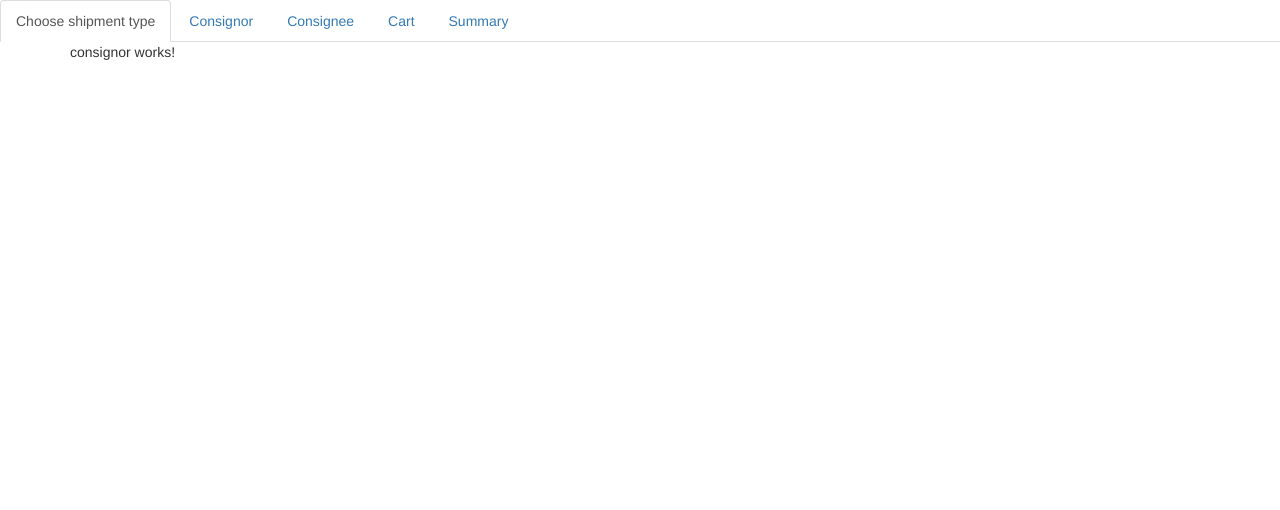
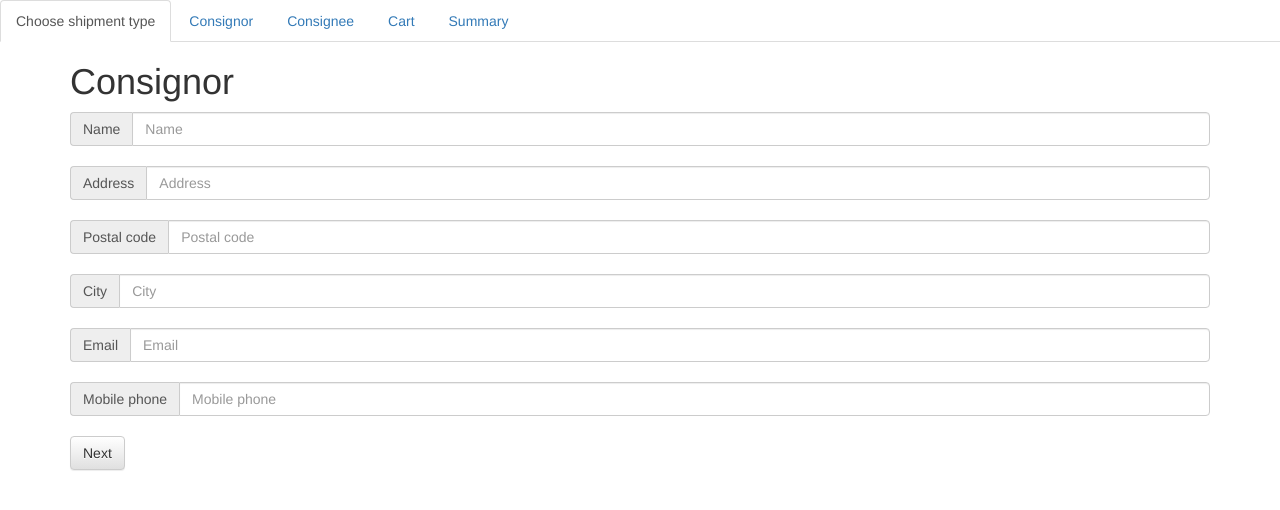
Before and after one commit to erlfas/BookAShipment1, an Angular app: page /consignor in a window 1280 px wide. Shown: the top 510 px of the page. Built offline with nearby package versions, Linux system fonts and the light colour scheme.

Commit message:
adding consignor

```diff
--- a/src/app/app.module.ts
+++ b/src/app/app.module.ts
@@ -1,6 +1,9 @@
 import { BrowserModule } from '@angular/platform-browser';
 import { NgModule } from '@angular/core';
-import { FormsModule } from '@angular/forms';
+import {
+  FormsModule,
+  ReactiveFormsModule
+} from '@angular/forms';
 import { HttpModule } from '@angular/http';
 
 import {
@@ -38,6 +41,7 @@ const routes: Routes = [
   imports: [
     BrowserModule,
     FormsModule,
+    ReactiveFormsModule,
     HttpModule,
     RouterModule.forRoot(routes)
   ],
--- a/src/app/consignor/consignor.component.html
+++ b/src/app/consignor/consignor.component.html
@@ -1,3 +1,91 @@
-<p>
-  consignor works!
-</p>
+<h1>Consignor</h1>
+
+<form [formGroup]="consignorForm" (ngSubmit)="onSubmit(consignorForm.value)" class="ui form">
+
+  <div class="input-group">
+    <span class="input-group-addon" id="basic-addon1">Name</span>
+    <input
+      id="name"
+      [formControl]="name"
+      type="text"
+      class="form-control"
+      placeholder="Name"
+      aria-describedby="basic-addon1"
+      [ngClass]="{'alert alert-danger': !name.valid && name.touched}">
+  </div>
+
+  <div><span><br /></span></div>
+
+  <div class="input-group">
+    <span class="input-group-addon" id="basic-addon1">Address</span>
+    <input
+      id="address"
+      [formControl]="address"
+      type="text"
+      class="form-control"
+      placeholder="Address"
+      aria-describedby="basic-addon1"
+      [ngClass]="{'alert alert-danger': !address.valid && address.touched}">
+  </div>
+
+  <div><span><br /></span></div>
+
+  <div class="input-group">
+    <span class="input-group-addon" id="basic-addon1">Postal code</span>
+    <input
+      id="postalcode"
+      [formControl]="postalcode"
+      type="text"
+      class="form-control"
+      placeholder="Postal code"
+      aria-describedby="basic-addon1"
+      [ngClass]="{'alert alert-danger': !postalcode.valid && postalcode.touched}">
+  </div>
+
+  <div><span><br /></span></div>
+
+  <div class="input-group">
+    <span class="input-group-addon" id="basic-addon1">City</span>
+    <input
+      id="city"
+      [formControl]="city"
+      type="text"
+      class="form-control"
+      placeholder="City"
+      aria-describedby="basic-addon1"
+      [ngClass]="{'alert alert-danger': !city.valid && city.touched}">
+  </div>
+
+  <div><span><br /></span></div>
+
+  <div class="input-group">
+    <span class="input-group-addon" id="basic-addon1">Email</span>
+    <input
+      id="email"
+      [formControl]="email"
+      type="text"
+      class="form-control"
+      placeholder="Email"
+      aria-describedby="basic-addon1"
+      [ngClass]="{'alert alert-danger': !email.valid && email.touched}">
+  </div>
+
+  <div><span><br /></span></div>
+
+  <div class="input-group">
+    <span class="input-group-addon" id="basic-addon1">Mobile phone</span>
+    <input
+      id="phone"
+      [formControl]="phone"
+      type="text"
+      class="form-control"
+      placeholder="Mobile phone"
+      aria-describedby="basic-addon1"
+      [ngClass]="{'alert alert-danger': !phone.valid && phone.touched}">
+  </div>
+
+  <div><span><br /></span></div>
+
+  <button type="submit" class="btn btn-default">Next</button>
+
+</form>
--- a/src/app/consignor/consignor.component.ts
+++ b/src/app/consignor/consignor.component.ts
@@ -1,15 +1,68 @@
-import { Component, OnInit } from '@angular/core';
+import {
+  Component,
+  OnInit
+} from '@angular/core';
+import {
+  FormBuilder,
+  FormGroup,
+  Validators,
+  AbstractControl
+} from '@angular/forms';
+import { Consignor } from './consignor.model';
 
 @Component({
-  selector: 'app-consignor',
+  selector: 'consignor',
   templateUrl: './consignor.component.html',
   styleUrls: ['./consignor.component.css']
 })
 export class ConsignorComponent implements OnInit {
 
-  constructor() { }
+  consignorForm: FormGroup;
+
+  name: AbstractControl;
+  address: AbstractControl;
+  postalcode: AbstractControl;
+  city: AbstractControl;
+  email: AbstractControl;
+  phone: AbstractControl;
+
+  constructor(formBuilder: FormBuilder) {
+    this.consignorForm = formBuilder.group({
+      'name': ['', Validators.required],
+      'address': ['', Validators.required],
+      'postalcode': ['', Validators.required],
+      'city': ['', Validators.required],
+      'email': ['', Validators.required],
+      'phone': ['', Validators.required]
+    });
+
+    this.name = this.consignorForm.controls['name'];
+    this.address = this.consignorForm.controls['address'];
+    this.postalcode = this.consignorForm.controls['postalcode'];
+    this.city = this.consignorForm.controls['city'];
+    this.email = this.consignorForm.controls['email'];
+    this.phone = this.consignorForm.controls['phone'];
+  }
 
   ngOnInit() {
   }
 
+  onSubmit(value: string): void {
+    console.log('name: ' + this.name.value);
+    console.log('address: ' + this.address.value);
+    console.log('postal code: ' + this.postalcode.value);
+    console.log('city: ' + this.city.value);
+    console.log('email: ' + this.email.value);
+    console.log('phone: ' + this.phone.value);
+
+    new Consignor(
+      this.name.value,
+      this.address.value,
+      this.postalcode.value,
+      this.city.value,
+      this.email.value,
+      this.phone.value
+    );
+  }
+
 }
--- /dev/null
+++ b/src/app/consignor/consignor.model.ts
@@ -0,0 +1,11 @@
+
+export class Consignor {
+    constructor(
+        public name: string,
+        public address: string,
+        public postalCode: string,
+        public city: string,
+        public email: string,
+        public phone: string
+    ) {}
+}
```
Also changed, not shown: src/app/navigation/navigation.component.html (line endings or trailing spaces).
